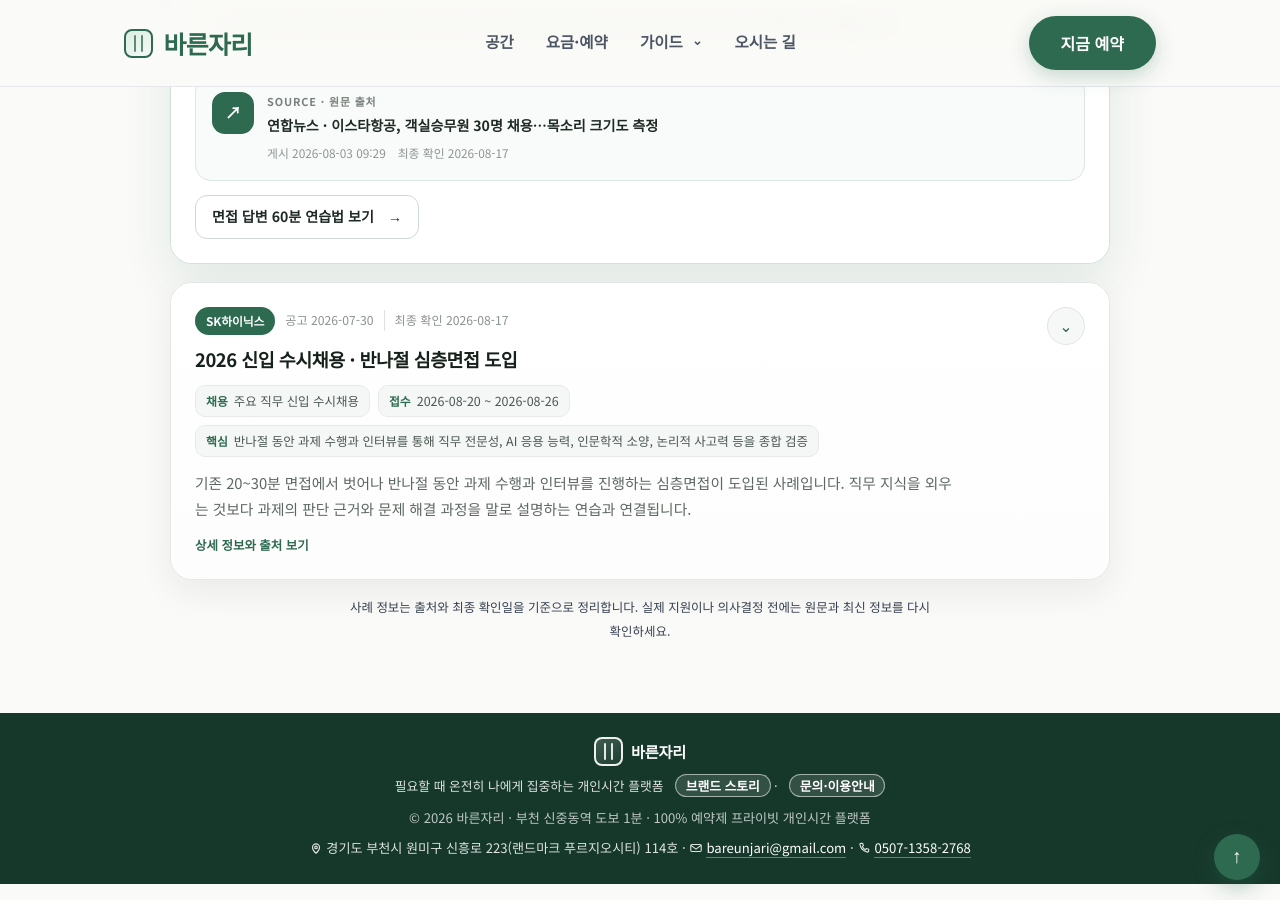
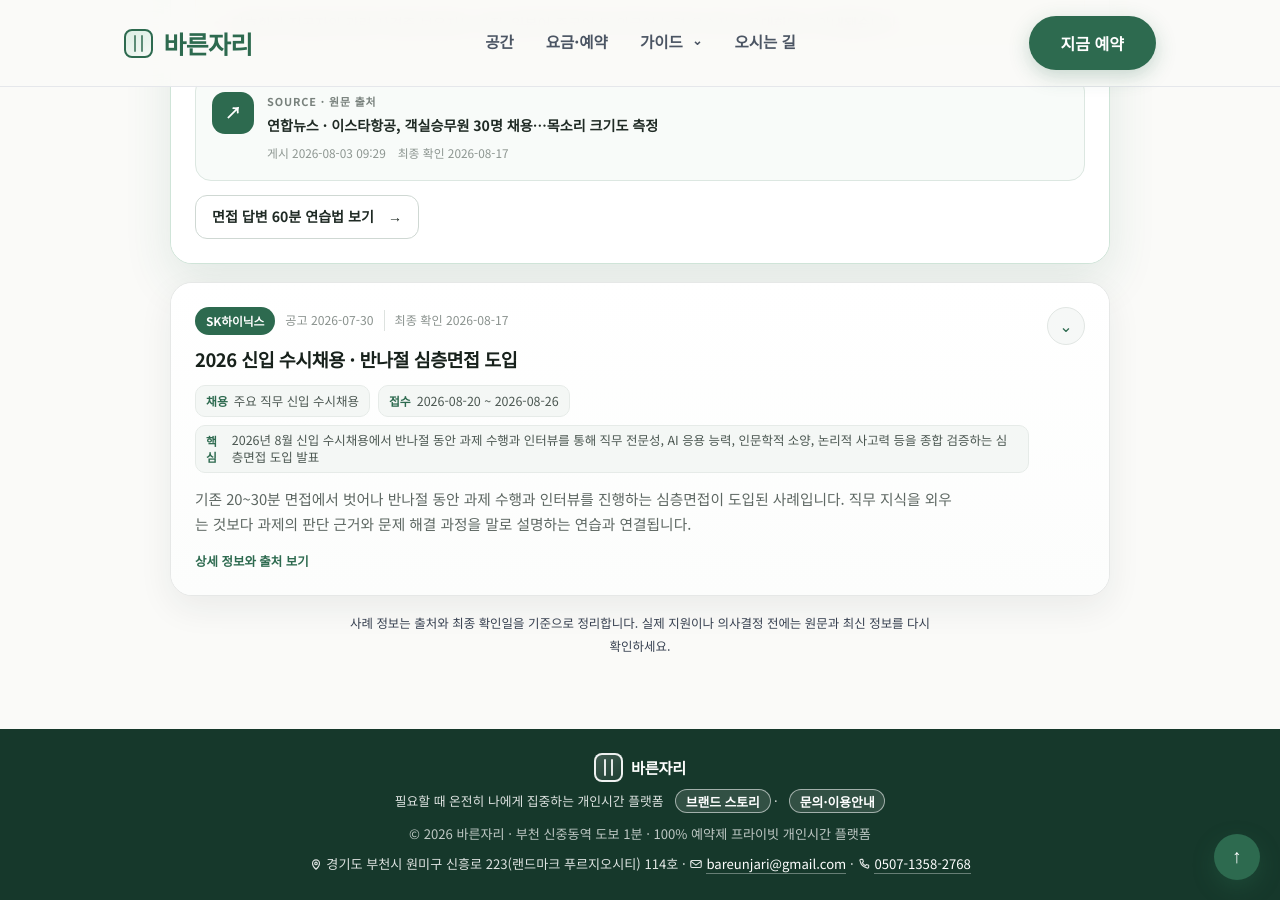
Before and after one commit to bareunspace/blog, a Jekyll site: the page built from cases/index.html, in a window 1280 px wide and 900 px high, scrolled down 2343 px. Built offline with Jekyll 4.4.1, drawn with Linux system fonts in a browser that asks for light colours.

Commit message:
Clarify SK hynix case process status

```diff
--- a/_data/cases.yml
+++ b/_data/cases.yml
@@ -22,13 +22,13 @@
       roles: 설계 · 소자 · R&D공정 · 양산기술 등
 
     selection:
-      process_label: 서류전형 → SKCT 및 A!SK 전형 → 면접전형 → 최종 합격 및 입사
-      interview_focus: 반나절 동안 과제 수행과 인터뷰를 통해 직무 전문성, AI 응용 능력, 인문학적 소양, 논리적 사고력 등을 종합 검증
+      process_label: 현재 Talent Hub 일반 안내 · 서류전형 → SKCT 및 A!SK 전형 → 면접전형 → 최종 합격 및 입사
+      interview_focus: 2026년 8월 신입 수시채용에서 반나절 동안 과제 수행과 인터뷰를 통해 직무 전문성, AI 응용 능력, 인문학적 소양, 논리적 사고력 등을 종합 검증하는 심층면접 도입 발표
       stages:
-        - 서류전형
-        - SKCT 및 A!SK 전형
-        - 반나절 심층면접
-        - 최종 합격 및 입사
+        - 현재 Talent Hub 일반 안내 · 서류전형
+        - 현재 Talent Hub 일반 안내 · SKCT 및 A!SK 전형
+        - 2026년 8월 수시채용 · 반나절 심층면접 도입 발표
+        - 세부 전형은 실제 공고에서 재확인
 
     signals:
       situation_interview: false
@@ -42,7 +42,7 @@
     curation:
       status: selected
       fit_score: 5
-      why_selected: 공식 채용 자료에서 비대면 영상 인터뷰와 반나절 심층면접이 확인되고, 말하기·녹화·과제 설명·꼬리질문 대응 연습과 직접 연결되는 사례라서 선정했습니다.
+      why_selected: 공식 채용 자료에서 현재 일반 채용 절차의 비대면 영상 인터뷰와 2026년 8월 수시채용의 반나절 심층면접 도입 발표가 확인되고, 말하기·녹화·과제 설명·꼬리질문 대응 연습과 직접 연결되는 사례라서 선정했습니다.
       reuse_targets:
         - cases
         - interview-hub
@@ -59,7 +59,7 @@
         - task-explanation
         - follow-up-response
       practice_points:
-        - 직무·프로젝트 경험을 결론 → 근거 → 역할 → 결과 순서로 짧게 설명해보기
+        - 지원서에 작성한 AI 활용·직무 경험을 결론 → 근거 → 역할 → 결과 순서로 짧게 설명해보기
         - 과제를 받았다고 가정하고 문제 정의, 판단 기준, 선택 이유를 소리 내어 설명해보기
         - 예상 꼬리질문을 추가해 첫 답변 뒤에도 논리를 유지하며 이어서 답해보기
         - A!SK처럼 카메라를 보는 상황을 가정해 노트북이나 휴대폰으로 답변을 녹화하고 시선·속도·답변 길이를 확인하기
@@ -69,8 +69,10 @@
         - 채용 결과 또는 합격 가능성을 보장하는 표현
 
     notes:
-      - 2026년 8월 신입 수시채용의 핵심 변화는 기존 20~30분 면접 대신 반나절 심층면접을 도입한 점입니다.
-      - SK하이닉스 Talent Hub의 현재 채용 절차 안내에는 A!SK가 대면면접 전에 진행되는 비대면 영상 인터뷰로 소개되어 있습니다.
+      - 2026년 8월 신입 수시채용의 핵심 변화는 기존 20~30분 면접 대신 반나절 심층면접을 도입한다고 발표한 점입니다.
+      - 같은 발표에서 기존 자기소개서 틀에서 벗어나 AI 활용 및 직무 역량을 집중 검증하는 새로운 서식을 도입한다고 밝혔습니다.
+      - SK하이닉스 Talent Hub의 현재 일반 채용 절차 안내에는 A!SK가 대면면접 전에 진행되는 비대면 영상 인터뷰로 소개되어 있습니다.
+      - 2026년 8월 수시채용의 구체적인 전형 순서와 A!SK 적용 여부는 실제 채용공고가 공개된 뒤 다시 확인해야 합니다.
       - 직무에 따라 면접 방식은 달라질 수 있으므로 실제 지원 시 개별 채용 공고와 안내를 다시 확인해야 합니다.
 
     source:
```
